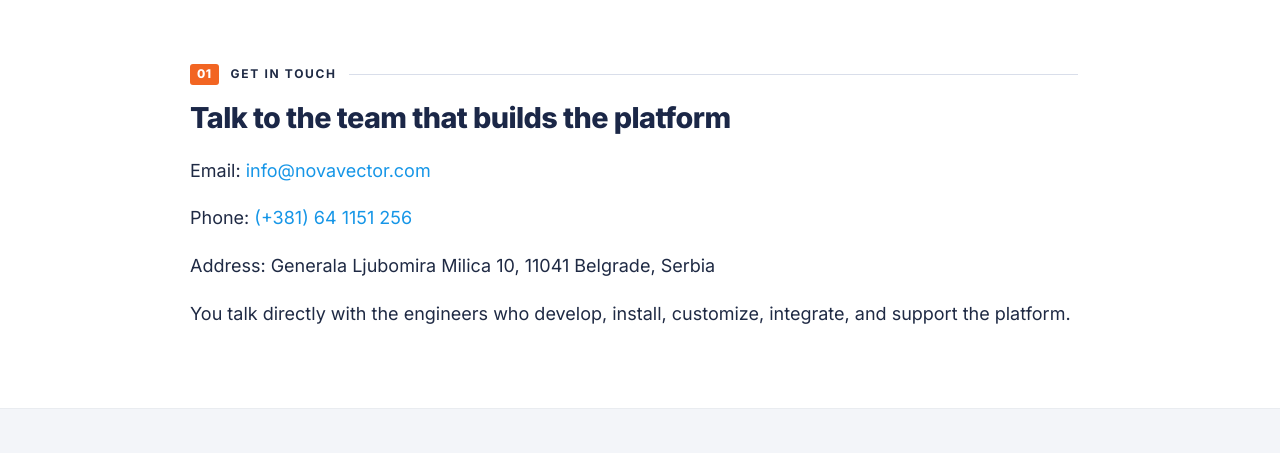
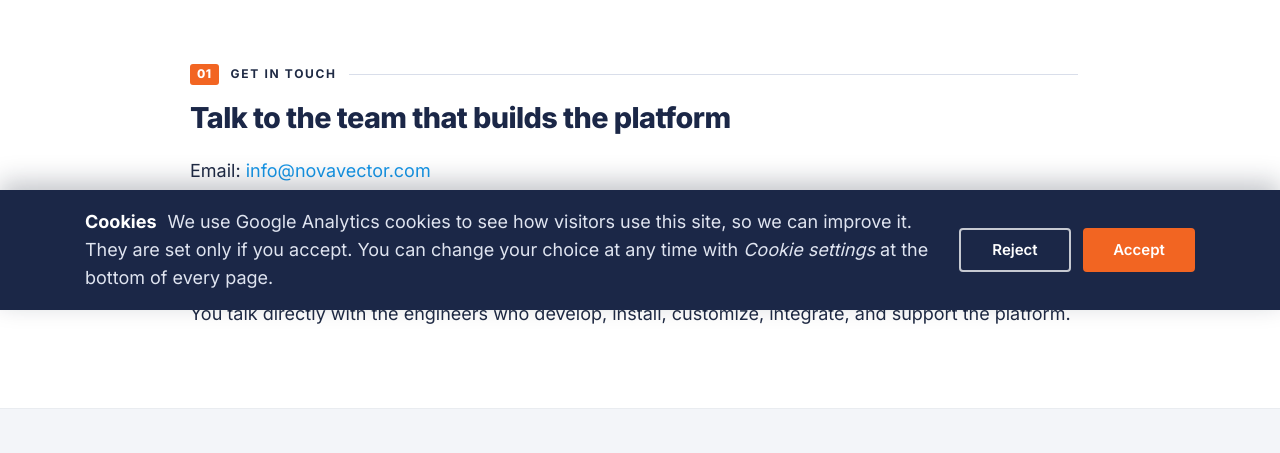
Before and after one commit to novavector/novavector.github.io, a Jekyll site: the page built from pages/v3-contact.html, in a window 1280 px wide. Shown: the part 590-1043 px from the top of the page. Built offline with Jekyll 4.4.1, drawn with Linux system fonts in a browser that asks for light colours; grey boxes are pictures that could not be loaded.

Commit message:
Cookie consent banner: Google Analytics loads only after Accept
Tree = new-design-v4 with tools/release/prepare-production.sh applied.

Co-Authored-By: Claude Opus 5.5 <noreply@anthropic.com>

```diff
--- a/_includes/footer.html
+++ b/_includes/footer.html
@@ -75,7 +75,7 @@
             <div class="row">
                 <div class="col-xl-6 col-lg-6 text-center text-lg-left">
                     <div class="copyright-text">
-                        <p>Copyright &copy; {{ 'now' | date: "%Y" }}. All Rights Reserved. Nova Vector.</p>
+                        <p>Copyright &copy; {{ 'now' | date: "%Y" }}. All Rights Reserved. Nova Vector.<span class="d-lg-none"> <span aria-hidden="true">&middot;</span> <button type="button" class="nv-cookie-link" data-cookie-settings>Cookie settings</button></span></p>
                     </div>
                 </div>
                 <div class="col-xl-6 col-lg-6 d-none d-lg-block text-right">
@@ -83,6 +83,7 @@
                         <ul>
                             <li><a href="{{ '/' | relative_url }}">Home</a></li>
                             <li><a href="{{ '/contact/#request-demo' | relative_url }}">Request a Demo</a></li>
+                            <li><button type="button" class="nv-cookie-link" data-cookie-settings>Cookie settings</button></li>
                         </ul>
                     </div>
                 </div>
--- /dev/null
+++ b/_includes/v3/cookie_consent.html
@@ -0,0 +1,28 @@
+<div class="nv-cookie" id="nv-cookie" role="region" aria-label="Cookie consent" hidden>
+    <div class="container nv-cookie__inner">
+        <p class="nv-cookie__text"><strong>Cookies</strong> We use Google Analytics cookies to see how visitors use this site, so we can improve it. They are set only if you accept. You can change your choice at any time with <em>Cookie settings</em> at the bottom of every page.</p>
+        <div class="nv-cookie__actions">
+            <button type="button" class="nv-cookie__btn nv-cookie__btn--ghost" data-consent="denied">Reject</button>
+            <button type="button" class="nv-cookie__btn" data-consent="granted">Accept</button>
+        </div>
+    </div>
+</div>
+<script>
+(function () {
+    var banner = document.getElementById('nv-cookie');
+    if (!banner || !window.nvConsent) return;
+    if (!window.nvConsent.get()) banner.hidden = false;
+    banner.addEventListener('click', function (e) {
+        var button = e.target.closest('[data-consent]');
+        if (!button) return;
+        window.nvConsent.set(button.getAttribute('data-consent'));
+        banner.hidden = true;
+    });
+    document.addEventListener('click', function (e) {
+        if (!e.target.closest('[data-cookie-settings]')) return;
+        e.preventDefault();
+        banner.hidden = false;
+        banner.querySelector('button').focus();
+    });
+})();
+</script>
--- a/_layouts/default.html
+++ b/_layouts/default.html
@@ -51,15 +51,56 @@
     <link rel="stylesheet" href="{{site.baseurl}}/assets/css/v3.css">
     <link rel="stylesheet" href="{{site.baseurl}}/assets/css/responsive.css">
     <link rel="stylesheet" href="{{site.baseurl}}/assets/css/v4.css">
-    {% if jekyll.environment == "production" and site.google_analytics != "" %}
-    <script async src="https://www.googletagmanager.com/gtag/js?id={{ site.google_analytics }}"></script>
+    {% comment %} Google Analytics loads only after the visitor accepts in the cookie banner (_includes/v3/cookie_consent.html). {% endcomment %}
+    {% assign nv_ga_id = "" %}{% if jekyll.environment == "production" %}{% assign nv_ga_id = site.google_analytics %}{% endif %}
     <script>
-    window.dataLayer = window.dataLayer || [];
-    function gtag(){dataLayer.push(arguments);}
-    gtag('js', new Date());
-    gtag('config', '{{ site.google_analytics }}');
+    (function () {
+      var GA = {{ nv_ga_id | jsonify }}, KEY = 'nv-cookie-consent', MAX_AGE = 365 * 24 * 3600 * 1000;
+      function read() {
+        try {
+          var v = JSON.parse(localStorage.getItem(KEY));
+          if (v && (v.c === 'granted' || v.c === 'denied') && Date.now() - v.t < MAX_AGE) return v.c;
+        } catch (e) {}
+        return null;
+      }
+      function loadGA() {
+        if (!GA) return;
+        window['ga-disable-' + GA] = false;
+        if (window.nvGaLoaded) { window.gtag('consent', 'update', { analytics_storage: 'granted' }); return; }
+        window.nvGaLoaded = true;
+        window.dataLayer = window.dataLayer || [];
+        window.gtag = function () { window.dataLayer.push(arguments); };
+        window.gtag('consent', 'default', { ad_storage: 'denied', ad_user_data: 'denied', ad_personalization: 'denied', analytics_storage: 'granted' });
+        window.gtag('js', new Date());
+        window.gtag('config', GA);
+        var s = document.createElement('script');
+        s.async = true;
+        s.src = 'https://www.googletagmanager.com/gtag/js?id=' + encodeURIComponent(GA);
+        document.head.appendChild(s);
+      }
+      function stopGA() {
+        if (GA) window['ga-disable-' + GA] = true;
+        if (window.gtag) window.gtag('consent', 'update', { analytics_storage: 'denied' });
+        var parts = location.hostname.split('.');
+        document.cookie.split(';').forEach(function (c) {
+          var name = c.split('=')[0].trim();
+          if (name !== '_ga' && name !== '_gid' && name !== '_gat' && name.indexOf('_ga_') !== 0) return;
+          document.cookie = name + '=; Max-Age=0; path=/';
+          for (var i = 0; i < parts.length - 1; i++) {
+            document.cookie = name + '=; Max-Age=0; path=/; domain=.' + parts.slice(i).join('.');
+          }
+        });
+      }
+      window.nvConsent = {
+        get: read,
+        set: function (choice) {
+          try { localStorage.setItem(KEY, JSON.stringify({ c: choice, t: Date.now() })); } catch (e) {}
+          if (choice === 'granted') loadGA(); else stopGA();
+        }
+      };
+      if (read() === 'granted') loadGA();
+    })();
     </script>
-    {% endif %}
 
     {% feed_meta %}
 </head>
@@ -69,6 +110,7 @@
     {{content}}
 
     {% include footer.html %}
+    {% include v3/cookie_consent.html %}
 
     <!-- Optional JavaScript -->
     <!-- jQuery first, then Popper.js, then Bootstrap JS -->
--- a/assets/css/v4.css
+++ b/assets/css/v4.css
@@ -199,3 +199,24 @@ h1, h2, h3, h4, h5, h6, .v3-page h1, .v3-page h2, .v3-page h3 { color: var(--nv-
 .nv-home-v3 .meeting img { height: auto; }
 /* "Explore ..." links inherit the root size, which the legacy breakpoint files shrink to 8px on small phones */
 @media (max-width: 767px) { .nv-home-v3 .nv-inline-link { font-size: 17px; } }
+/* Cookie consent banner (_includes/v3/cookie_consent.html): Reject and Accept carry equal weight */
+.nv-cookie { position: fixed; left: 0; right: 0; bottom: 0; z-index: 10000; background: var(--nv-navy); color: #fff; box-shadow: 0 -8px 24px rgba(15, 23, 42, .25); font-family: Inter, sans-serif; }
+.nv-cookie[hidden] { display: none; }
+.nv-cookie__inner { display: flex; align-items: center; gap: 24px; padding-top: 18px; padding-bottom: 18px; }
+.nv-cookie p.nv-cookie__text { flex: 1 1 auto; margin: 0; color: #dfe4f0; font-size: 15px; line-height: 1.55; }
+.nv-cookie p.nv-cookie__text strong { margin-right: 6px; color: #fff; }
+.nv-cookie__actions { display: flex; flex: 0 0 auto; gap: 12px; }
+.nv-cookie__btn { min-width: 112px; padding: 11px 22px; border: 2px solid var(--nv-orange); border-radius: 4px; background: var(--nv-orange); color: #fff; font: 600 15px/1.2 Inter, sans-serif; cursor: pointer; }
+.nv-cookie__btn:hover { border-color: var(--nv-orange-dark); background: var(--nv-orange-dark); }
+.nv-cookie__btn--ghost { border-color: rgba(255, 255, 255, .75); background: transparent; }
+.nv-cookie__btn--ghost:hover { border-color: #fff; background: rgba(255, 255, 255, .1); }
+.nv-cookie__btn:focus-visible { outline: 3px solid #fff; outline-offset: 2px; }
+.nv-cookie-link { padding: 0; border: 0; background: none; color: #878787; font: inherit; font-size: 14px; cursor: pointer; }
+.nv-cookie-link:hover, .nv-cookie-link:focus-visible { color: #ff5e14; }
+/* The copyright line keeps the footer grey; the new-design paragraph colour made it near-invisible on the dark footer */
+.copyright-area .copyright-text p { color: #878787; font-size: 14px; }
+@media (max-width: 767px) {
+  .nv-cookie__inner { flex-direction: column; align-items: stretch; gap: 14px; padding-top: 16px; padding-bottom: 16px; }
+  .nv-cookie p.nv-cookie__text { font-size: 14px; }
+  .nv-cookie__actions .nv-cookie__btn { flex: 1 1 0; }
+}
```
